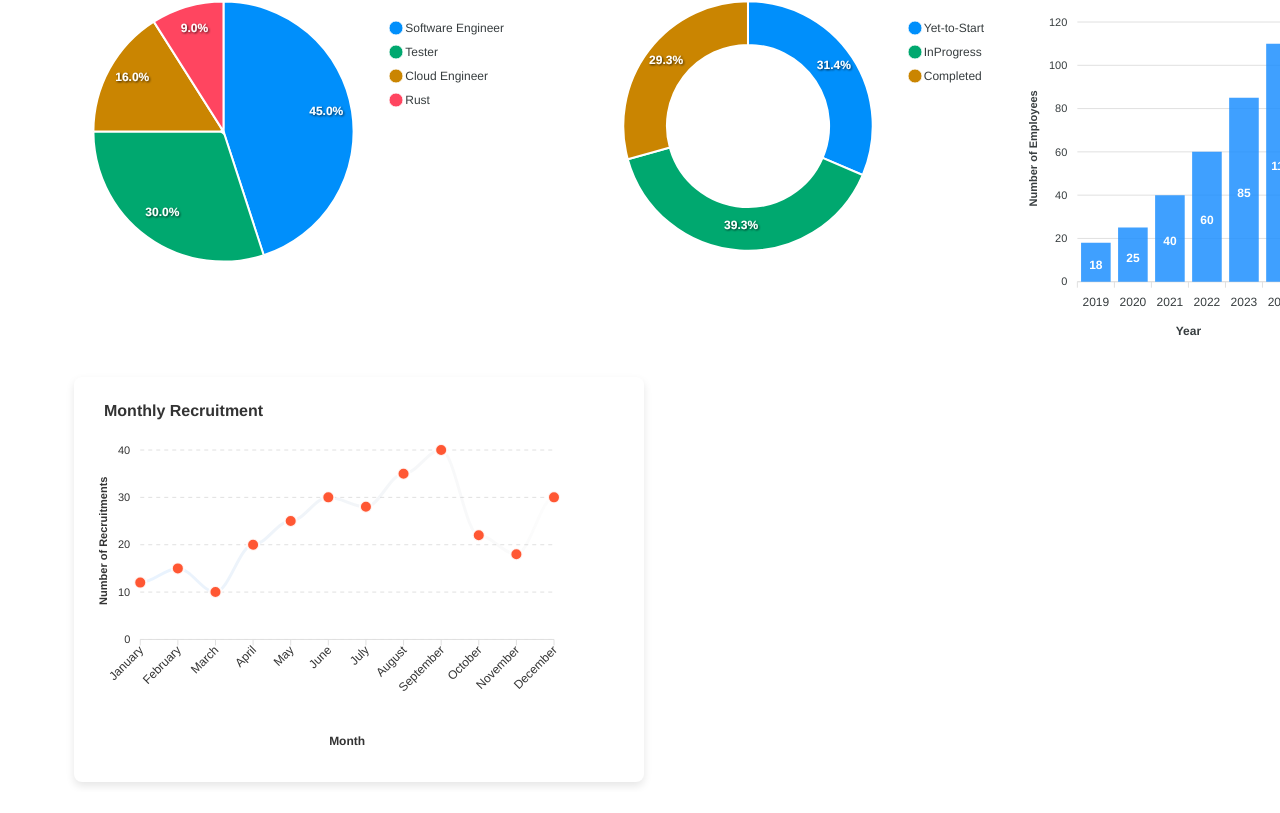
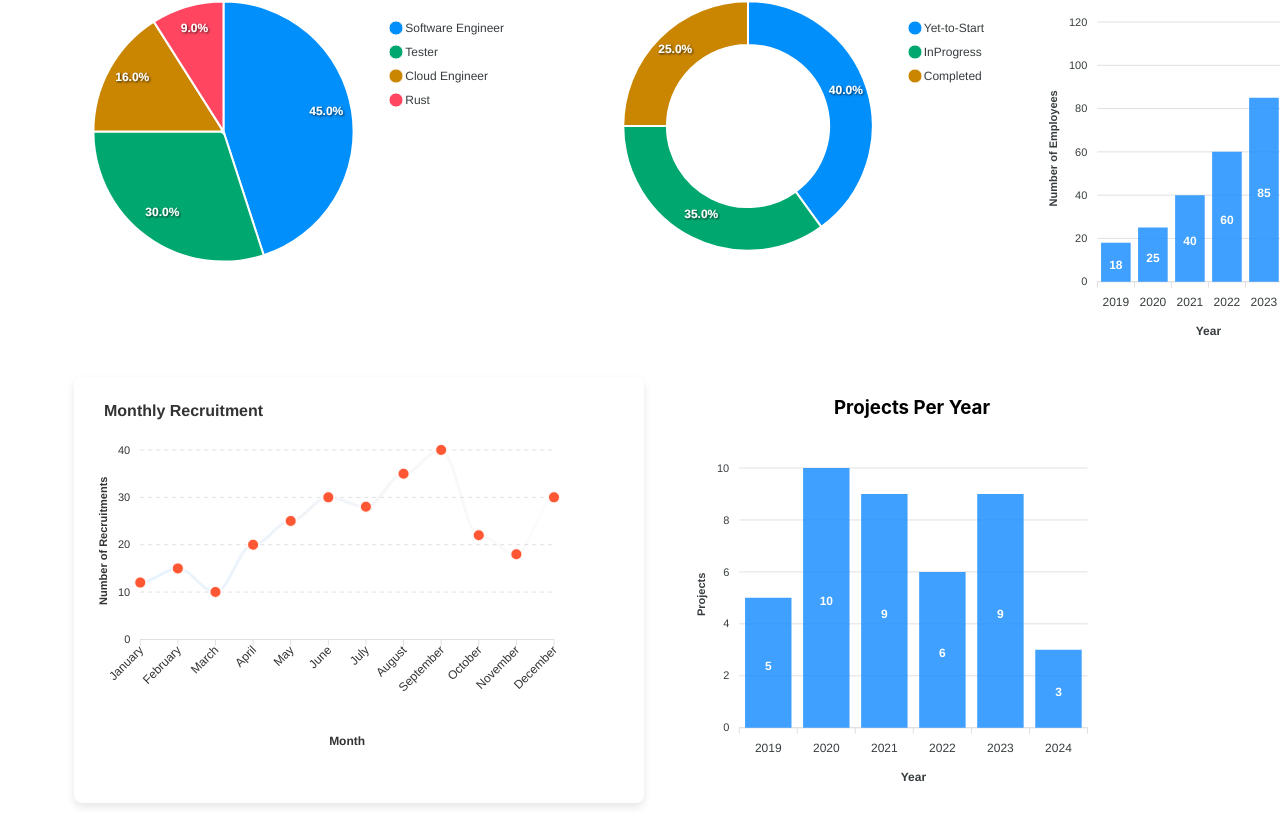
Before and after one commit to kalyan-kashaboina/react-metrics-dashboard, a React (Create React App) app: page / in a window 1280 px wide. Shown: the part 358-1171 px from the top of the page. Before the commit the page ends 1150 px from the top, so only its background shows below. Built offline with nearby package versions, Linux system fonts and the light colour scheme.

Commit message:
Adding a New BAR for Projects

```diff
--- a/src/Components/LowerPart/HiringBarChart.jsx
+++ b/src/Components/LowerPart/HiringBarChart.jsx
@@ -54,7 +54,7 @@ const CompanyGrowthBarChart = () => {
 
   return (
     <div className="bar-chart">
-      <h3>Company Growth</h3>
+      <h3>Company Population</h3>
       <ReactApexChart
         options={options}
         series={series}
--- a/src/Components/LowerPart/LowerPart.jsx
+++ b/src/Components/LowerPart/LowerPart.jsx
@@ -4,6 +4,7 @@ import CompanyGrowthBarChart from "./HiringBarChart";
 import "./Lowerpart.css";
 import ProjectStatus from "./ProjectStatus";
 import LineChart from "./LineChart";
+import ProjectsPerYear from "./RecruitmentGraph";
 
 
 function LowerPart() {
@@ -15,6 +16,7 @@ function LowerPart() {
         <ProjectStatus />
         <CompanyGrowthBarChart />
         <LineChart/>
+        <ProjectsPerYear/>
 
         </div>
 
--- a/src/Components/LowerPart/Lowerpart.css
+++ b/src/Components/LowerPart/Lowerpart.css
@@ -1,6 +1,7 @@
 .charts-container {
   display: grid;
-  grid-template-columns: 1fr 1fr 2fr;
+  grid-template-columns:repeat(3, 1fr);
+  /* gap: 1rem; */
   /* place-items:center; */
   /* justify-content: space-around;
   align-items: flex-start; */
@@ -14,16 +15,28 @@
   margin: 10px;
 }
 
-/* .charts-container .pie-chart {
-  width: 30%;
+.pie-chart, .project-status, .bar-char, .chart{
+  width: 100%; /* Ensure charts take up full width within their grid cell */
+}
+.pie-chart>h3{
+  text-align: center;
+  /* margin-left: "100px"; */
 }
 
-.charts-container .bar-chart {
-  width: 40%;
+
+.line-chart {
+  background: #ffffff; /* White background for the chart container */
+  border-radius: 8px; /* Rounded corners for the container */
+  box-shadow: 0 4px 8px rgba(0, 0, 0, 0.1); /* Light shadow for better separation */
+  padding: 20px; /* Padding inside the container */
+  margin: 20px; /* Margin around the container */
+  max-width: 100%; /* Ensure the chart fits within the container */
+  width: 100%; /* Full width of the container */
 }
-.charts-container .project-status {
-  width: 30%;
-} */
-.pie-chart, .project-status, .bar-char {
-  width: 100%; /* Ensure charts take up full width within their grid cell */
+
+/* Optional: Add some specific styling to the chart */
+.line-chart .apex-chart {
+  border: 1px solid #e0e0e0; /* Light border for the chart */
+  border-radius: 8px; /* Rounded corners for the chart */
+  background: #f9f9f9; /* Light grey background for the chart area */
 }
--- a/src/Components/LowerPart/PieChart.jsx
+++ b/src/Components/LowerPart/PieChart.jsx
@@ -27,7 +27,7 @@ export const PieChart = () => {
 
   return (
     <div className="pie-chart">
-       <h3>Employees </h3>
+       <h3 >Employees </h3>
       <ReactApexChart
         options={options}
         series={series}
--- a/src/Components/LowerPart/ProjectStatus.jsx
+++ b/src/Components/LowerPart/ProjectStatus.jsx
@@ -3,7 +3,7 @@ import ReactApexChart from 'react-apexcharts';
 
 function ProjectStatus() {
 
-    const [series] = useState([44, 55, 41]);
+    const [series] = useState([8,7,5]);
     const [options] = useState({
       chart: {
         type: 'donut',
--- a/src/Components/LowerPart/RecruitmentGraph.jsx
+++ b/src/Components/LowerPart/RecruitmentGraph.jsx
@@ -1,9 +1,65 @@
-import React from 'react'
+import React, { useState } from 'react';
+import ReactApexChart from 'react-apexcharts';
 
-function RecruitmentGraph() {
+const ProjectsPerYear = () => {
+  // Define the state using the useState hook
+  const [series] = useState([{
+    data: [5, 10, 9, 6, 9, 3] // Adjust this data as needed
+  }]);
+
+  const [options] = useState({
+    chart: {
+      type: 'bar',
+      height: 350,
+      toolbar: {
+        show: false, // Hide the toolbar
+      },
+      background: '#ffffff', // Set chart background to white
+    },
+    plotOptions: {
+      bar: {
+        horizontal: false, // Vertical bars
+        columnWidth: '80%', // Adjust the width of bars
+      }
+    },
+    dataLabels: {
+      enabled: true // Show data labels
+    },
+    xaxis: {
+      categories: ['2019', '2020', '2021', '2022', '2023', '2024'],
+      title: {
+        text: 'Year',
+      }
+    },
+    yaxis: {
+      title: {
+        text: 'Projects',
+      },
+      min: 0
+    },
+    grid: {
+      borderColor: '#e0e0e0',
+    },
+    fill: {
+      colors: ['#1E90FF'],
+    },
+    tooltip: {
+      theme: 'dark',
+    }
+  });
+
   return (
-    <div>RecruitmentGraph</div>
-  )
-}
+    <div className="chart" style={{position:"relative",left:"20%"}}>
+      <h3>Projects Per Year</h3>
+      <ReactApexChart
+        options={options}
+        series={series}
+        type="bar"
+        height={350}
+        width="100%"
+      />
+    </div>
+  );
+};
 
-export default RecruitmentGraph
+export default ProjectsPerYear;
--- a/src/Components/UpperPart/UpperPart.jsx
+++ b/src/Components/UpperPart/UpperPart.jsx
@@ -43,7 +43,7 @@ function UpperPart() {
       </div>
       <div className='sub-container'>
         <div className='headers'>Projects</div>
-        <p className='values'>13</p>
+        <p className='values'>20</p>
       </div>
       <div className='sub-container'>
         <div style={{marginLeft:"-60px"}} className='headers'>Employees Status</div>
```
